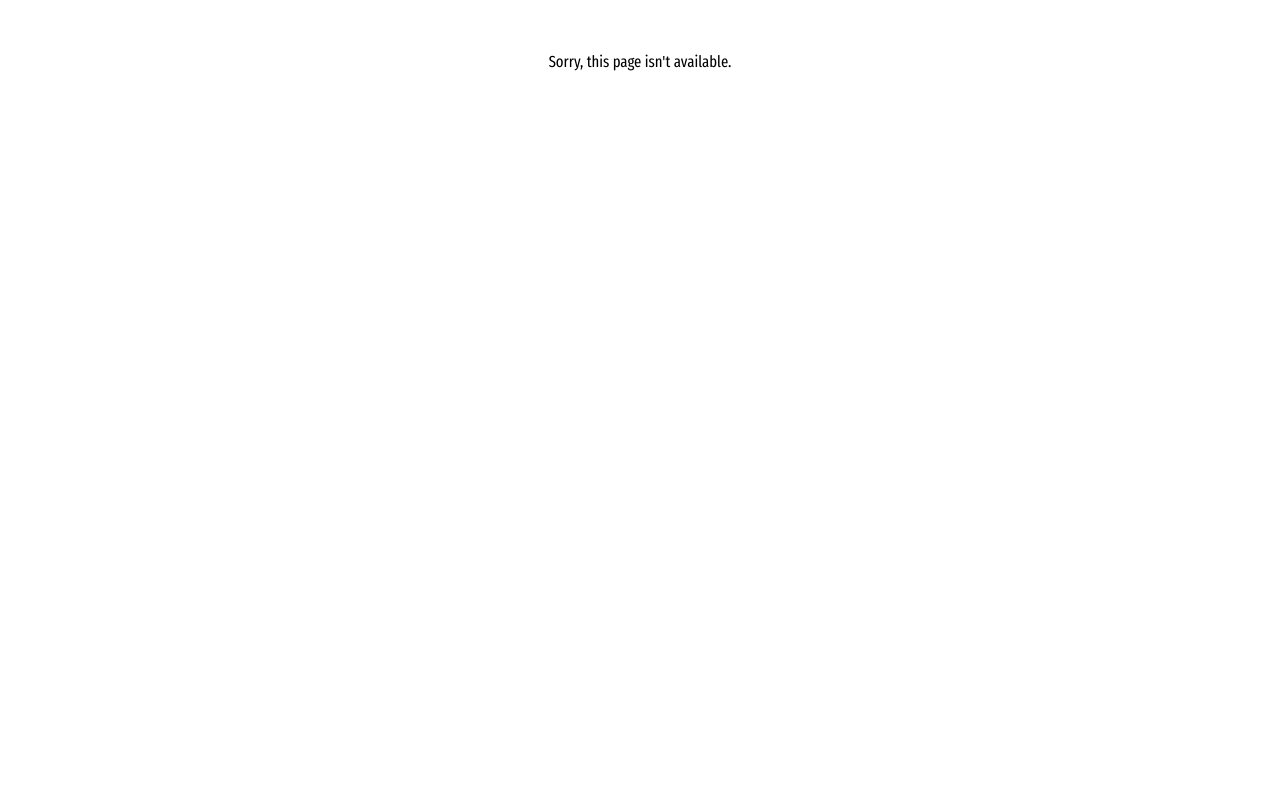
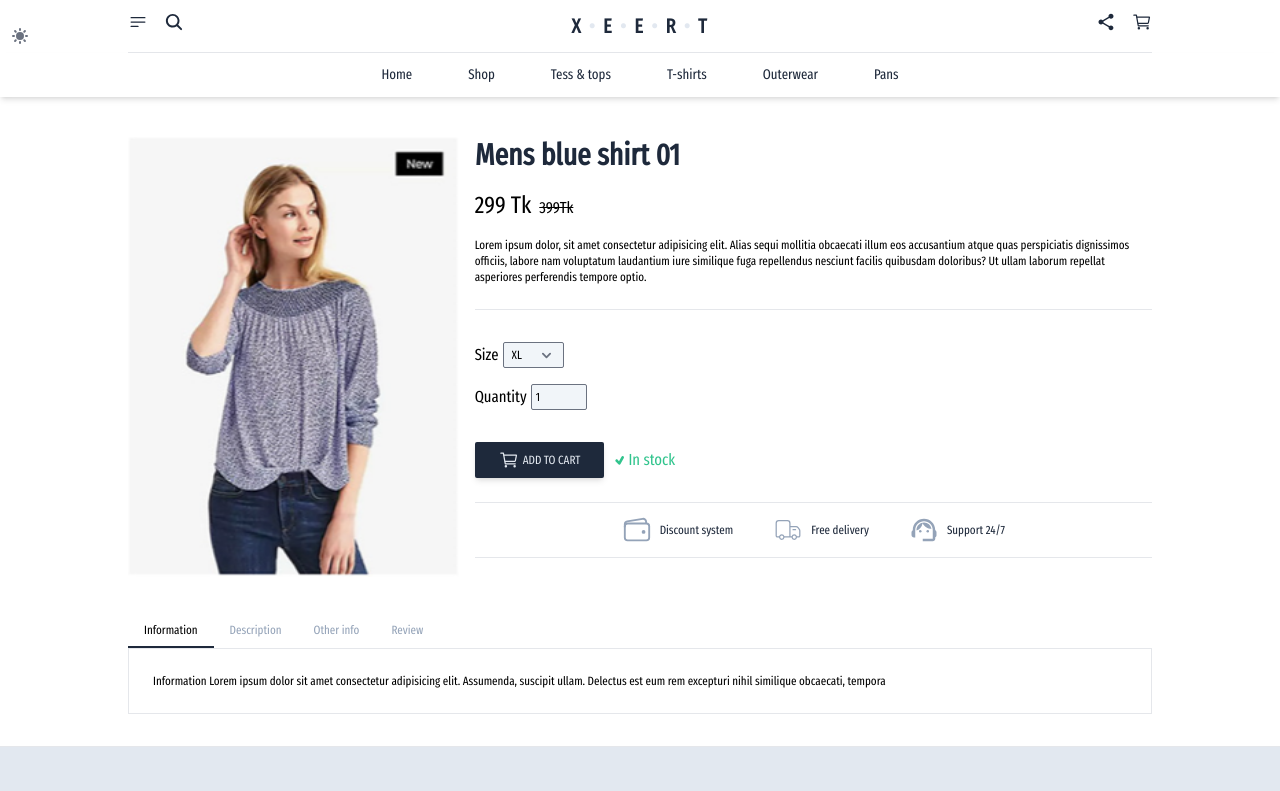
Before and after one commit to mahbubhasantamim/xeert-client, a React (Vite) app: page /products/01 in a window 1280 px wide. Shown: the top 791 px of the page. Built offline with nearby package versions, Linux system fonts and the light colour scheme.

Commit message:
Product details page

```diff
--- a/src/components/ProductCard/ProductCard.tsx
+++ b/src/components/ProductCard/ProductCard.tsx
@@ -33,7 +33,7 @@ function ProductCard({ productInfo }: ProspType) {
           )}
 
           {/* product card  */}
-          <Link to={productInfo._id}>
+          <Link to={`/products/${productInfo._id}`}>
             <div className="relative hover:before:block before:hidden before:h-full before:w-full before:bg-primary before:opacity-30 before:hover:bg-slate-700  before:duration-500 before:absolute before:top-0 before:z-10">
               <div>
                 <img src={productInfo.productImg} alt="" />
--- a/src/main.tsx
+++ b/src/main.tsx
@@ -11,7 +11,7 @@ ReactDOM.createRoot(document.getElementById("root")!).render(
   <React.StrictMode>
     <QueryClientProvider client={queryClient}>
       <ThemeProvider>
-        <div className="dark:bg-primary duration-500 font-Fira-Sans">
+        <div className="dark:bg-primary duration-700 font-Fira-Sans">
           <App />
         </div>
       </ThemeProvider>
--- a/src/router/router.tsx
+++ b/src/router/router.tsx
@@ -1,5 +1,6 @@
 import { createBrowserRouter } from "react-router-dom";
 import MainLayout from "../layouts/MainLayout";
+import SingleProductPage from "../views/pages/SingleProduct/SingleProductPage";
 import ErrorPage from "../views/pages/error/Error.page";
 import HomePage from "../views/pages/home/Home.page";
 import ShopPage from "../views/pages/shop/ShopPage";
@@ -21,6 +22,10 @@ const router = createBrowserRouter([
         path: "/shop",
         element: <ShopPage />,
       },
+      {
+        path: "/products/:productId",
+        element: <SingleProductPage />,
+      },
     ],
   },
 ]);
--- /dev/null
+++ b/src/views/pages/SingleProduct/SingleProductPage.tsx
@@ -0,0 +1,13 @@
+import ProductDetailsComp from "./components/ProductDetails/ProductDetailsComp";
+import ProductOthInfo from "./components/ProductOthInfo/ProductOthInfo";
+
+export default function SingleProductPage() {
+  return (
+    <>
+      <div className="md:w-4/5 px-8 md:px-0 mx-auto pt-10">
+        <ProductDetailsComp />
+        <ProductOthInfo />
+      </div>
+    </>
+  );
+}
--- /dev/null
+++ b/src/views/pages/SingleProduct/components/ProductDetails/ProductDetailsComp.tsx
@@ -0,0 +1,124 @@
+import { CiDeliveryTruck } from "react-icons/ci";
+import { IoCartOutline, IoWalletOutline } from "react-icons/io5";
+import { MdOutlineSupportAgent } from "react-icons/md";
+import { TiTick } from "react-icons/ti";
+import { useParams } from "react-router-dom";
+
+export default function ProductDetailsComp() {
+  const { productId } = useParams();
+
+  return (
+    <>
+      <div className="sm:grid grid-cols-6 gap-4">
+        <div className="col-span-2">
+          <div>
+            <img
+              src="/img/prd1.png"
+              alt=""
+              className="w-3/4 sm:w-full mx-auto"
+            />
+          </div>
+        </div>
+
+        <div className="col-span-4">
+          <div className="border-b pb-4 sm:pb-6 dark:text-secondary dark:border-b-darkPrimary">
+            <h1 className="text-2xl sm:text-3xl text-center sm:text-left font-semibold text-primary dark:text-secondary">
+              Mens blue shirt {productId}
+            </h1>
+            <p className="my-4 text-center sm:text-left">
+              <span className="text-2xl mr-2">{`299 Tk`}</span>
+              <span className="line-through">{`399Tk`}</span>
+            </p>
+            <p className="text-xs">
+              Lorem ipsum dolor, sit amet consectetur adipisicing elit. Alias
+              sequi mollitia obcaecati illum eos accusantium atque quas
+              perspiciatis dignissimos officiis, labore nam voluptatum
+              laudantium iure similique fuga repellendus nesciunt facilis
+              quibusdam doloribus? Ut ullam laborum repellat asperiores
+              perferendis tempore optio.
+            </p>
+          </div>
+
+          <div>
+            <form action="">
+              <div className="flex sm:flex-col items-center gap-4 py-6 sm:py-8 sm:items-start dark:text-secondary">
+                <div className="flex items-center gap-1">
+                  <label htmlFor="" className="text-base">
+                    Size
+                  </label>
+                  <select
+                    name=""
+                    id=""
+                    className="px-2 py-1 border bg-slate-100 rounded-sm text-xs dark:bg-darkPrimary"
+                  >
+                    <option value="">XL</option>
+                    <option value="">XL</option>
+                    <option value="">XL</option>
+                    <option value="">XL</option>
+                  </select>
+                </div>
+
+                <div className="flex gap-1 items-center">
+                  <label htmlFor="" className="text-base">
+                    Quantity
+                  </label>
+                  <input
+                    type="number"
+                    value={1}
+                    className="p-1 w-14 text-xs bg-slate-100 rounded-sm dark:bg-darkPrimary"
+                  />
+                </div>
+              </div>
+
+              <div className="flex gap-2">
+                <button
+                  type="submit"
+                  className="flex items-center gap-1 uppercase bg-primary text-secondary py-2 px-6 text-xs rounded-sm shadow-md hover:bg-slate-500 dark:bg-secondary dark:text-primary dark:hover:bg-slate-400"
+                >
+                  <div className="text-xl">
+                    <IoCartOutline />
+                  </div>
+                  Add to cart
+                </button>
+                <span className="flex items-center text-green-400">
+                  <TiTick /> In stock
+                </span>
+              </div>
+            </form>
+          </div>
+
+          <div className="py-6">
+            <div className="flex justify-center gap-2 sm:gap-10 py-3 border-y dark:border-y-darkPrimary">
+              <div className="flex items-center gap-1 sm:gap-2">
+                <div className="text-3xl text-slate-400">
+                  <IoWalletOutline />
+                </div>
+                <p className="text-xs text-primary dark:text-secondary">
+                  Discount system
+                </p>
+              </div>
+
+              <div className="flex items-center gap-1 sm:gap-2">
+                <div className="text-3xl text-slate-400">
+                  <CiDeliveryTruck />
+                </div>
+                <p className="text-xs text-primary dark:text-secondary">
+                  Free delivery
+                </p>
+              </div>
+
+              <div className="flex items-center gap-1 sm:gap-2">
+                <div className="text-3xl text-slate-400">
+                  <MdOutlineSupportAgent />
+                </div>
+                <p className="text-xs text-primary dark:text-secondary">
+                  Support 24/7
+                </p>
+              </div>
+            </div>
+          </div>
+        </div>
+      </div>
+    </>
+  );
+}
--- /dev/null
+++ b/src/views/pages/SingleProduct/components/ProductOthInfo/ProductOthInfo.tsx
@@ -0,0 +1,95 @@
+import { useState } from "react";
+
+export default function ProductOthInfo() {
+  const [activeTab, setActiveTab] = useState("information");
+
+  const changeTab = (
+    tab: "information" | "description" | "otherinfo" | "review"
+  ) => {
+    setActiveTab(tab);
+  };
+
+  return (
+    <>
+      <div className="py-4 sm:py-8">
+        <div className="flex justify-center sm:justify-start">
+          <button
+            type="button"
+            className={
+              activeTab === "information"
+                ? `py-2 px-4 border-b-2 border-b-primary text-xs dark:text-secondary dark:border-b-secondary`
+                : `py-2 px-4 border-b-2 border-b-transparent text-xs text-slate-400 hover:border-b-secondary`
+            }
+            onClick={() => changeTab("information")}
+          >
+            Information
+          </button>
+          <button
+            type="button"
+            className={
+              activeTab === "description"
+                ? `py-2 px-4 border-b-2 border-b-primary text-xs dark:text-secondary dark:border-b-secondary`
+                : `py-2 px-4 border-b-2 border-b-transparent text-xs text-slate-400 hover:border-b-secondary`
+            }
+            onClick={() => changeTab("description")}
+          >
+            Description
+          </button>
+          <button
+            type="button"
+            className={
+              activeTab === "otherinfo"
+                ? `py-2 px-4 border-b-2 border-b-primary text-xs dark:text-secondary dark:border-b-secondary`
+                : `py-2 px-4 border-b-2 border-b-transparent text-xs text-slate-400 hover:border-b-secondary`
+            }
+            onClick={() => changeTab("otherinfo")}
+          >
+            Other info
+          </button>
+          <button
+            type="button"
+            className={
+              activeTab === "review"
+                ? `py-2 px-4 border-b-2 border-b-primary text-xs dark:text-secondary dark:border-b-secondary`
+                : `py-2 px-4 border-b-2 border-b-transparent text-xs text-slate-400 hover:border-b-secondary`
+            }
+            onClick={() => changeTab("review")}
+          >
+            Review
+          </button>
+        </div>
+
+        <div>
+          {activeTab === "information" && (
+            <p className="text-xs p-6 border dark:border-darkPrimary dark:text-slate-300">
+              Information Lorem ipsum dolor sit amet consectetur adipisicing
+              elit. Assumenda, suscipit ullam. Delectus est eum rem excepturi
+              nihil similique obcaecati, tempora
+            </p>
+          )}
+          {activeTab === "description" && (
+            <p className="text-xs p-6 border dark:border-darkPrimary dark:text-slate-300">
+              Desc Lorem ipsum dolor sit amet consectetur adipisicing elit.
+              Assumenda, suscipit ullam. Delectus est eum rem excepturi nihil
+              similique obcaecati, tempora
+            </p>
+          )}
+          {activeTab === "otherinfo" && (
+            <p className="text-xs p-6 border dark:border-darkPrimary dark:text-slate-300">
+              Other info Lorem ipsum dolor sit amet consectetur adipisicing
+              elit. Assumenda, suscipit ullam. Delectus est eum rem excepturi
+              nihil similique obcaecati, tempora
+            </p>
+          )}
+          {activeTab === "review" && (
+            <p className="text-xs p-6 border dark:border-darkPrimary dark:text-slate-300">
+              Review Lorem ipsum dolor sit amet consectetur adipisicing elit.
+              Assumenda, suscipit ullam. Delectus est eum rem excepturi nihil
+              similique obcaecati, tempora
+            </p>
+          )}
+        </div>
+      </div>
+    </>
+  );
+}
```
